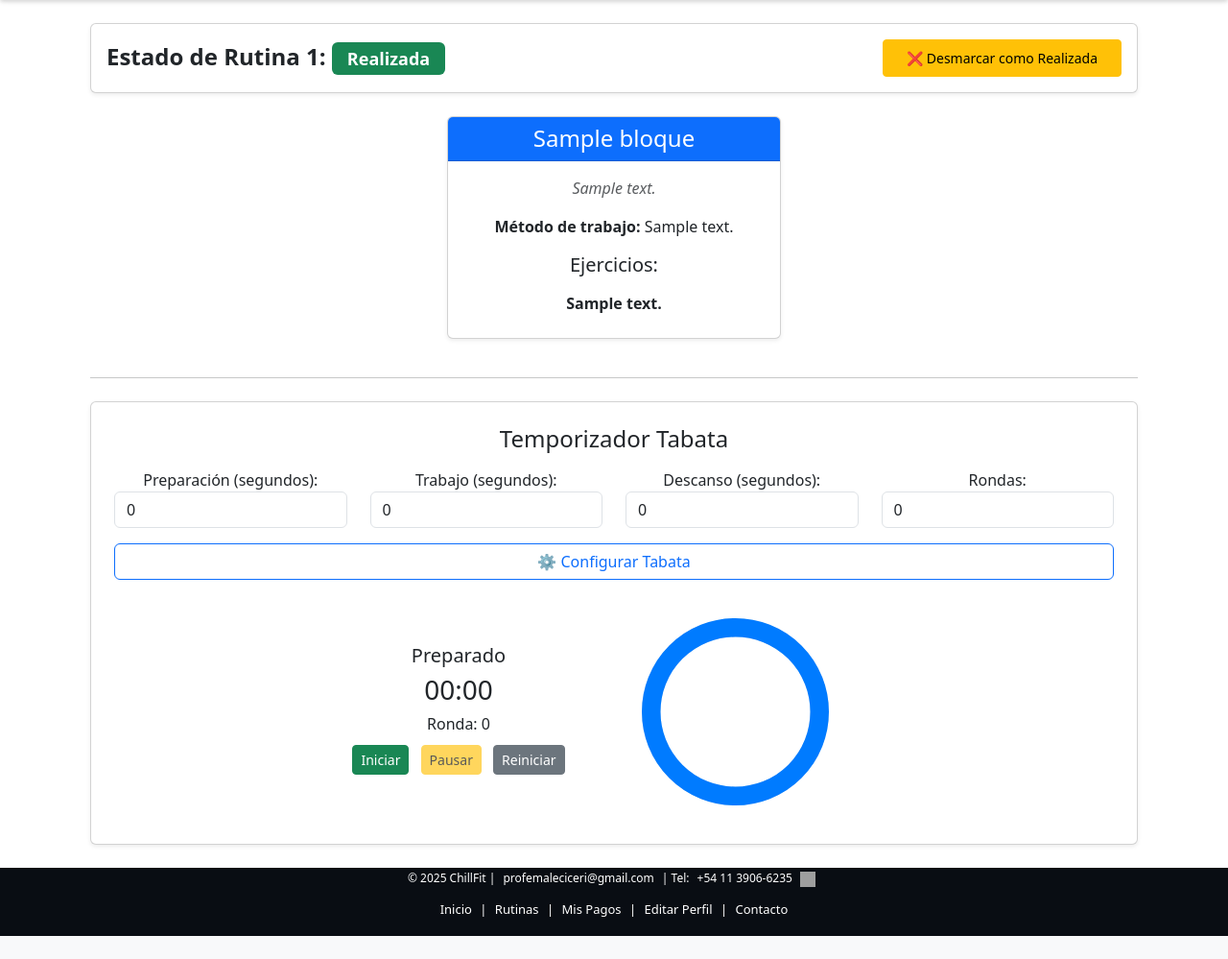
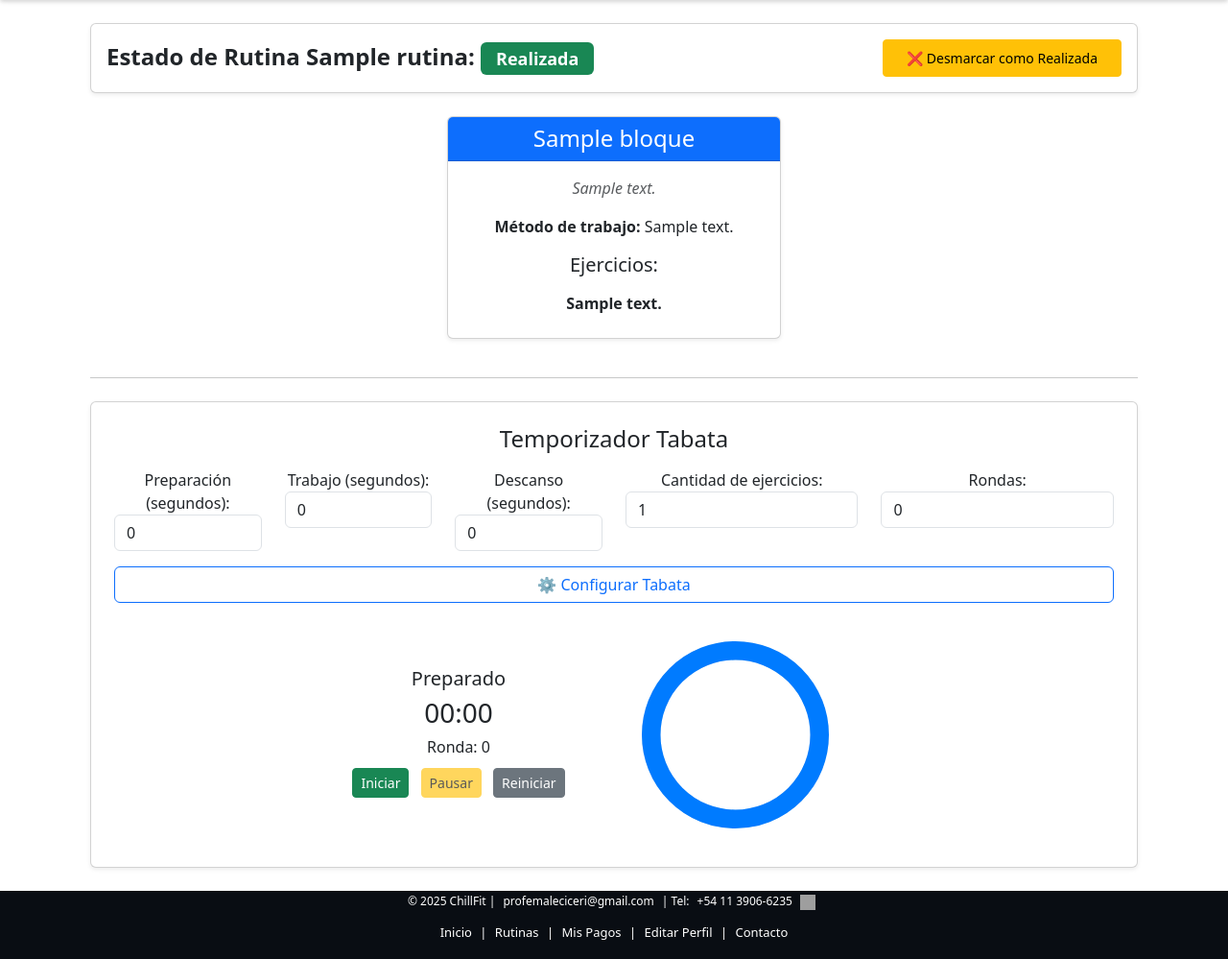
Before and after one commit to julianlods/ChillFit, a Django app: page /rutinas/1/ in a window 1280 px wide. Shown: the part 156-1155 px from the top of the page at 96% size. Before the commit the page ends 1131 px from the top, so only its background shows below. Run offline with Django 5.2, Linux system fonts and the light colour scheme; a user stored in the database is signed in; tables that the repository leaves empty hold one stand-in row (values such as "Sample post"); some libraries are stand-ins or nearby versions; grey boxes are pictures that could not be loaded.

Commit message:
Login case-insensitive, validación de duplicados y mejoras en Tabata (ejercicios, preparación, pausado, visualización)

```diff
--- a/ChillFit/templates/ChillFit/base.html
+++ b/ChillFit/templates/ChillFit/base.html
@@ -226,8 +226,8 @@
     {% endif %}
 
     <script>
-        let trabajo = 0, descanso = 0, preparacion = 0, rondas = 0;
-        let ronda = 1;
+        let trabajo = 0, descanso = 0, preparacion = 0, rondas = 0, ejercicios = 1;
+        let ronda = 1, ejercicioActual = 1;
         let tiempoRestante = 0;
         let duracionActual = 0;
         let enTrabajo = true;
@@ -240,20 +240,23 @@
             descanso = parseInt(document.getElementById("descanso_global").value);
             preparacion = parseInt(document.getElementById("preparacion_global").value);
             rondas = parseInt(document.getElementById("rondas_global").value);
+            ejercicios = parseInt(document.getElementById("ejercicios_global").value);
 
             if (
-            isNaN(trabajo) || isNaN(descanso) || isNaN(preparacion) || isNaN(rondas) ||
-            trabajo === 0 || rondas === 0
+                isNaN(trabajo) || trabajo <= 0 ||
+                isNaN(rondas) || rondas <= 0 ||
+                isNaN(ejercicios) || ejercicios <= 0
             ) {
                 Swal.fire({
                     icon: "error",
                     title: "Configuración inválida",
-                text: "Configurá el tiempo de trabajo y la cantidad de rondas antes de comenzar."
+                    text: "Completá tiempo de trabajo, cantidad de ejercicios y rondas antes de comenzar."
                 });
                 return;
             }
 
             ronda = 1;
+            ejercicioActual = 1;
             enTrabajo = true;
             enPreparacion = true;
             pausado = false;
@@ -262,7 +265,7 @@
 
             document.getElementById("tabata_global_timer").style.display = 'flex';
             document.getElementById("estado_global").textContent = "Preparación";
-          document.getElementById("ronda_global").textContent = `Ronda: 0 / ${rondas}`;
+            document.getElementById("ronda_global").textContent = `Ejercicio: ${ejercicioActual} / ${ejercicios} | Ronda: ${enPreparacion ? 0 : ronda} / ${rondas}`;
             document.getElementById("temporizador_global").textContent = "00:00";
 
             actualizarReloj(1);
@@ -315,7 +318,10 @@
                     duracionActual = descanso;
                     estado.textContent = "Descanso";
                 } else {
-              if (!enPreparacion) {
+                    ejercicioActual++;
+
+                    if (ejercicioActual > ejercicios) {
+                        ejercicioActual = 1;
                         ronda++;
                     }
 
@@ -334,40 +340,51 @@
                     estado.textContent = "Trabajo";
                 }
 
-            document.getElementById("ronda_global").textContent = `Ronda: ${enPreparacion ? 0 : ronda} / ${rondas}`;
+                document.getElementById("ronda_global").textContent = `Ejercicio: ${ejercicioActual} / ${ejercicios} | Ronda: ${enPreparacion ? 0 : ronda} / ${rondas}`;
                 actualizarTexto();
                 actualizarReloj();
             }
         }
 
         document.getElementById("start_global").addEventListener("click", () => {
+            if (pausado && tiempoRestante > 0) {
+                temporizador = setInterval(tick, 1000);
+                pausado = false;
+                document.getElementById("start_global").disabled = true;
+                document.getElementById("pause_global").disabled = false;
+                return;
+            }
+
             trabajo = parseInt(document.getElementById("trabajo_global").value);
             descanso = parseInt(document.getElementById("descanso_global").value) || 0;
             preparacion = parseInt(document.getElementById("preparacion_global").value) || 0;
             rondas = parseInt(document.getElementById("rondas_global").value);
+            ejercicios = parseInt(document.getElementById("ejercicios_global").value);
 
             if (
                 isNaN(trabajo) || trabajo <= 0 ||
-                isNaN(rondas) || rondas <= 0
+                isNaN(rondas) || rondas <= 0 ||
+                isNaN(ejercicios) || ejercicios <= 0
             ) {
                 Swal.fire({
                     icon: "warning",
                     title: "Tabata no configurado",
-                    text: "Completá el tiempo de trabajo y la cantidad de rondas para iniciar."
+                    text: "Completá tiempo de trabajo, cantidad de ejercicios y rondas antes de comenzar."
                 });
                 return;
             }
 
             ronda = 1;
+            ejercicioActual = 1;
             enTrabajo = true;
             enPreparacion = preparacion > 0;
             pausado = false;
-            tiempoRestante = preparacion > 0 ? preparacion : trabajo;
+            tiempoRestante = enPreparacion ? preparacion : trabajo;
             duracionActual = tiempoRestante;
 
             document.getElementById("tabata_global_timer").style.display = 'flex';
             document.getElementById("estado_global").textContent = enPreparacion ? "Preparación" : "Trabajo";
-            document.getElementById("ronda_global").textContent = `Ronda: ${enPreparacion ? 0 : 1} / ${rondas}`;
+            document.getElementById("ronda_global").textContent = `Ejercicio: 1 / ${ejercicios} | Ronda: ${enPreparacion ? 0 : 1} / ${rondas}`;
             document.getElementById("temporizador_global").textContent = "00:00";
 
             actualizarReloj(1);
@@ -391,40 +408,39 @@
         function reiniciarTabataGlobal() {
             clearInterval(temporizador);
             temporizador = null;
-            pausa = false;
+            pausado = false;
 
-            // Reset variables
             trabajo = 0;
             descanso = 0;
             preparacion = 0;
             rondas = 0;
+            ejercicios = 1;
+            ejercicioActual = 1;
             ronda = 1;
             tiempoRestante = 0;
             duracionActual = 0;
             enTrabajo = true;
             enPreparacion = true;
 
-            // Limpiar inputs
             document.getElementById("preparacion_global").value = 0;
             document.getElementById("trabajo_global").value = 0;
             document.getElementById("descanso_global").value = 0;
             document.getElementById("rondas_global").value = 0;
+            document.getElementById("ejercicios_global").value = 1;
 
-            // Reset textos
             document.getElementById("estado_global").textContent = "Preparación";
-            document.getElementById("ronda_global").textContent = "Ronda: 0 / 0";
+            document.getElementById("ronda_global").textContent = "Ejercicio: 0 / 1 | Ronda: 0 / 0";
             document.getElementById("temporizador_global").textContent = "00:00";
 
-            // Reset visual del círculo
-            actualizarReloj(0); // sin progreso
-
-            // Deja el timer visible y botones en estado inicial
+            actualizarReloj(0);
             document.getElementById("tabata_global_timer").style.display = 'flex';
             document.getElementById("start_global").disabled = false;
             document.getElementById("pause_global").disabled = true;
         }
+    </script>
 
-        </script>
+
+
 
 </body>
 </html>
--- a/ChillFit/templates/ChillFit/rutinas/ver_rutina_detalle.html
+++ b/ChillFit/templates/ChillFit/rutinas/ver_rutina_detalle.html
@@ -1,4 +1,6 @@
 {% extends 'ChillFit/base.html' %}
+
+{% block title %}Rutina: {{ rutina.nombre }} | ChillFit{% endblock %}
 
 {% block content %}
 <div class="container mt-3 text-center">
@@ -6,7 +8,7 @@
     <div class="card shadow-sm p-3 mb-4">
         <div class="d-flex flex-column flex-md-row justify-content-between align-items-center">
             <h4 class="mb-2 mb-md-0">
-                <strong>Estado de Rutina {{ rutina.id }}:</strong>
+                <strong>Estado de Rutina {{ rutina.nombre }}:</strong>
                 {% if usuario_rutina.realizada %}
                     <span class="badge bg-success px-3 py-2">Realizada</span>
                 {% else %}
@@ -81,17 +83,21 @@
         <div class="card shadow-sm mt-4 p-4">
             <h4 class="mb-3">Temporizador Tabata</h4>
             <div class="row mb-3">
-                <div class="col-md-3">
+                <div class="col-md-2">
                     <label>Preparación (segundos):</label>
                     <input type="number" class="form-control" id="preparacion_global" value="0">
                 </div>
-                <div class="col-md-3">
+                <div class="col-md-2">
                     <label>Trabajo (segundos):</label>
                     <input type="number" class="form-control" id="trabajo_global" value="0">
                 </div>
-                <div class="col-md-3">
+                <div class="col-md-2">
                     <label>Descanso (segundos):</label>
                     <input type="number" class="form-control" id="descanso_global" value="0">
+                </div>
+                <div class="col-md-3">
+                    <label>Cantidad de ejercicios:</label>
+                    <input type="number" class="form-control" id="ejercicios_global" value="1">
                 </div>
                 <div class="col-md-3">
                     <label>Rondas:</label>
--- a/ChillFit/templatetags/form_filters.py
+++ b/ChillFit/templatetags/form_filters.py
@@ -4,4 +4,6 @@ register = template.Library()
 
 @register.filter
 def add_class(field, css_class):
-    return field.as_widget(attrs={"class": css_class})
+    if hasattr(field, 'as_widget'):
+        return field.as_widget(attrs={"class": css_class})
+    return field  # ← devuelve el valor tal como está si no es un campo
--- a/ChillFit/views.py
+++ b/ChillFit/views.py
@@ -7,6 +7,7 @@ from django.contrib.auth import login, authenticate, get_user_model
 from django.contrib.auth.decorators import login_required
 from django.contrib import messages
 from django.core.mail import send_mail
+from django.core.exceptions import ValidationError
 from django.http import JsonResponse, HttpResponse
 from django.views.decorators.csrf import csrf_exempt
 from django.views.decorators.http import require_http_methods
@@ -69,20 +70,23 @@ def register_view(request):
         profile_form = PerfilUsuarioForm(request.POST)
 
         if user_form.is_valid() and profile_form.is_valid():
-            user = user_form.save()
-            profile = profile_form.save(commit=False)
-            profile.usuario = user
-            profile.save()
+            try:
+                user = user_form.save(commit=False)
+                user.full_clean()  # Ejecuta las validaciones del modelo (clean())
+                user.save()
 
-            # Dejamos solo la variable para SweetAlert
-            user_form = CustomUserCreationForm()
-            profile_form = PerfilUsuarioForm()
+                perfil = profile_form.save(commit=False)
+                perfil.usuario = user
+                perfil.save()
 
-            return render(request, 'ChillFit/register.html', {
-                'user_form': user_form,
-                'profile_form': profile_form,
-                'registro_exitoso': True
-            })
+                return render(request, 'ChillFit/register.html', {
+                    'registro_exitoso': True
+                })
+
+            except ValidationError as e:
+                for field, errors in e.message_dict.items():
+                    for error in errors:
+                        user_form.add_error(field, error)
 
     else:
         user_form = CustomUserCreationForm()
```
Also changed, not shown: ChillFit/backends.py (+7 -7 lines), ChillFit/models.py (+18 -0 lines). Lines whose indentation alone changed are shown as unchanged.
